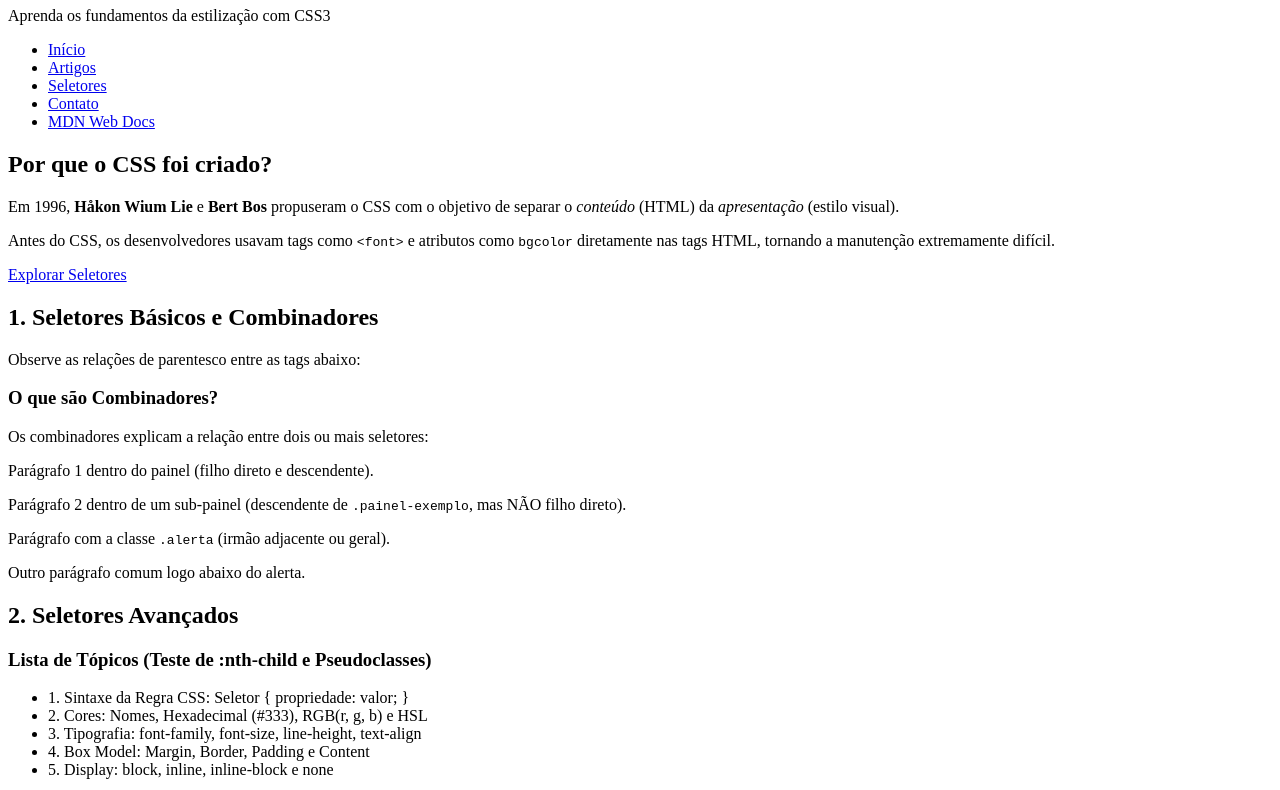
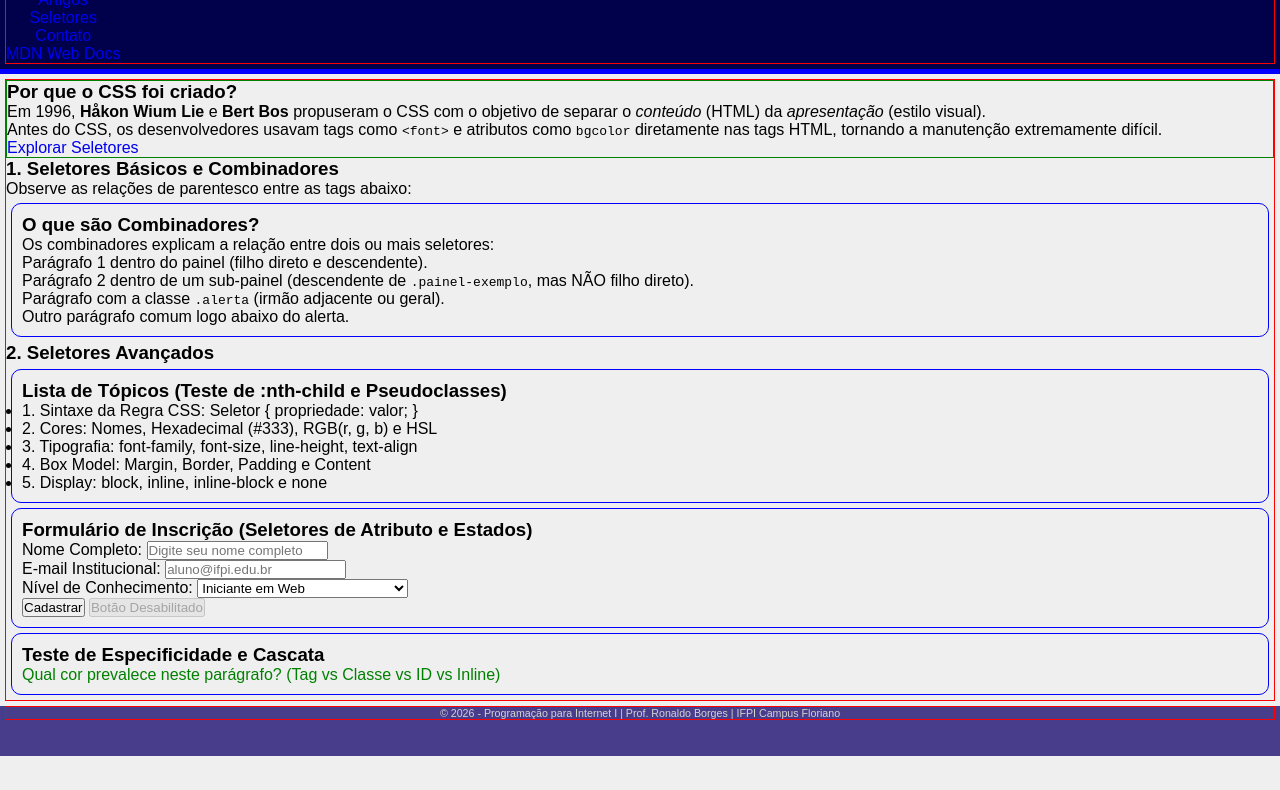
Before and after one commit to profRonaldoIFPI/ProgramacaoParaInternet1_2026.2, a plain HTML site: page Aula_1109_CSS/index.html in a window 1280 px wide. Shown: the part 73-863 px from the top of the page. After the commit the page ends 829 px from the top, so only its background shows below. Drawn offline with Linux system fonts and the light colour scheme.

Commit message:
Aula 11/09

```diff
--- /dev/null
+++ b/Aula_1109_CSS/gabarito/style.css
@@ -0,0 +1,425 @@
+/* ==========================================================================
+   GABARITO COMPLETO - AULA 5.1: CSS E SELETORES
+   Disciplina: Programação para Internet I
+   Professor: Ronaldo Borges (IFPI - Campus Floriano)
+   ========================================================================== */
+
+/* --------------------------------------------------------------------------
+   1. SELETOR UNIVERSAL E RESET BÁSICO (Box Model)
+   - O seletor universal (*) seleciona absolutamente TODOS os elementos.
+   - O 'box-sizing: border-box' garante que padding e border sejam somados
+     DENTRO da largura (width) e altura (height) definidas.
+   -------------------------------------------------------------------------- */
+* {
+    margin: 0;
+    padding: 0;
+    box-sizing: border-box;
+}
+
+/* --------------------------------------------------------------------------
+   2. SELETORES DE TIPO (TAGS) E TIPOGRAFIA GERAL
+   - Aplicam regras gerais às tags do HTML.
+   -------------------------------------------------------------------------- */
+body {
+    font-family: 'Inter', system-ui, -apple-system, BlinkMacSystemFont, 'Segoe UI', Roboto, sans-serif;
+    font-size: 16px;
+    line-height: 1.6;
+    color: #1e293b;            /* Cinza escuro elegante */
+    background-color: #f8fafc; /* Fundo suave off-white */
+}
+
+/* Agrupamento de seletores: aplica as mesmas propriedades para h1, h2 e h3 */
+h1, h2, h3 {
+    color: #0f172a;
+    font-weight: 700;
+    margin-bottom: 0.75rem;
+    line-height: 1.25;
+}
+
+h1 {
+    font-size: 2.25rem;
+}
+
+h2 {
+    font-size: 1.5rem;
+    border-bottom: 2px solid #e2e8f0;
+    padding-bottom: 0.5rem;
+    margin-top: 1rem;
+}
+
+h3 {
+    font-size: 1.2rem;
+    color: #1e40af; /* Azul para destacar subseções */
+}
+
+p {
+    margin-bottom: 1rem;
+}
+
+/* Estilo para trechos de código em linha */
+code {
+    font-family: 'Fira Code', monospace;
+    background-color: #e2e8f0;
+    color: #b91c1c;
+    padding: 2px 6px;
+    border-radius: 4px;
+    font-size: 0.9em;
+}
+
+/* --------------------------------------------------------------------------
+   3. SELETORES DE CLASSE (.nome-da-classe)
+   - Reutilizáveis em várias partes da interface.
+   -------------------------------------------------------------------------- */
+.container {
+    width: 90%;
+    max-width: 960px;
+    margin-left: auto;
+    margin-right: auto; /* Centraliza o bloco na tela */
+}
+
+.secao {
+    margin: 2rem 0;
+}
+
+.descricao-secao {
+    color: #64748b;
+    font-style: italic;
+    margin-bottom: 1.25rem;
+}
+
+/* Card com sombra suave, bordas arredondadas e padding */
+.card {
+    background-color: #ffffff;
+    border: 1px solid #e2e8f0;
+    border-radius: 10px;
+    padding: 1.5rem;
+    margin-bottom: 1.5rem;
+    box-shadow: 0 4px 6px -1px rgba(0, 0, 0, 0.05), 0 2px 4px -1px rgba(0, 0, 0, 0.03);
+}
+
+.destaque {
+    background: linear-gradient(135deg, #eff6ff 0%, #dbeafe 100%);
+    border: 1px solid #bfdbfe;
+    border-left: 6px solid #2563eb;
+    border-radius: 8px;
+    padding: 1.5rem;
+}
+
+.alerta {
+    background-color: #fef2f2;
+    border-left: 4px solid #ef4444;
+    color: #991b1b;
+    padding: 0.75rem 1rem;
+    border-radius: 0 6px 6px 0;
+    font-weight: 500;
+}
+
+/* Estilos de botões */
+.btn {
+    display: inline-block;
+    padding: 0.6rem 1.25rem;
+    font-size: 0.95rem;
+    font-weight: 600;
+    text-decoration: none;
+    border-radius: 6px;
+    border: none;
+    cursor: pointer;
+    transition: all 0.2s ease-in-out;
+}
+
+.btn-primario {
+    background-color: #2563eb;
+    color: #ffffff;
+}
+
+.btn-sucesso {
+    background-color: #16a34a;
+    color: #ffffff;
+}
+
+/* --------------------------------------------------------------------------
+   4. SELETORES DE ID (#nome-do-id)
+   - Exclusivos para um único elemento no documento.
+   -------------------------------------------------------------------------- */
+#cabecalho-principal {
+    background-color: #0f172a; /* Azul marinho escuro */
+    color: #f8fafc;
+    padding: 2.5rem 0 1.5rem 0;
+    text-align: center;
+    border-bottom: 4px solid #3b82f6;
+}
+
+#logo {
+    color: #38bdf8;
+    letter-spacing: -0.5px;
+    margin-bottom: 0.25rem;
+}
+
+#cabecalho-principal .subtitulo {
+    color: #94a3b8;
+    font-size: 1.05rem;
+    margin-bottom: 1.5rem;
+}
+
+#rodape-principal {
+    background-color: #0f172a;
+    color: #94a3b8;
+    text-align: center;
+    padding: 1.75rem 0;
+    margin-top: 3rem;
+    font-size: 0.9rem;
+    border-top: 1px solid #334155;
+}
+
+/* --------------------------------------------------------------------------
+   5. COMBINADORES E RELAÇÕES
+   - Descendente (espaço)
+   - Filho direto (>)
+   - Irmão adjacente (+)
+   - Irmão geral (~)
+   -------------------------------------------------------------------------- */
+
+/* A. Descendente (espaço): qualquer <a> que esteja dentro do menu de navegação */
+.menu-navegacao ul {
+    list-style: none;
+    display: flex;
+    justify-content: center;
+    gap: 1.25rem;
+    flex-wrap: wrap;
+}
+
+.menu-navegacao a {
+    color: #e2e8f0;
+    text-decoration: none;
+    font-weight: 500;
+    padding: 0.4rem 0.8rem;
+    border-radius: 4px;
+    transition: background-color 0.2s;
+}
+
+/* B. Filho direto (>): estiliza apenas <p> que são filhos imediatos de .painel-exemplo */
+.painel-exemplo {
+    background-color: #f1f5f9;
+    padding: 1rem;
+    border: 1px dashed #cbd5e1;
+    border-radius: 6px;
+    margin: 1rem 0;
+}
+
+.painel-exemplo > p {
+    color: #0369a1;
+    font-weight: 600;
+}
+
+.sub-painel {
+    background-color: #ffffff;
+    padding: 0.75rem;
+    margin-top: 0.5rem;
+    border-left: 3px solid #f59e0b;
+}
+
+/* C. Irmão Adjacente (+): afeta APENAS o primeiro <p> imediatamente após .alerta */
+.alerta + p {
+    color: #b45309;
+    font-weight: 600;
+    padding-left: 0.5rem;
+    border-left: 3px solid #f59e0b;
+    margin-top: 0.75rem;
+}
+
+/* D. Irmão Geral (~): afeta todos os <p> subsequentes após .alerta */
+.alerta ~ p {
+    font-style: italic;
+}
+
+/* --------------------------------------------------------------------------
+   6. SELETORES DE ATRIBUTOS
+   - [atributo], [atributo="valor"], [atributo^="valor"], [atributo$="valor"]
+   -------------------------------------------------------------------------- */
+
+/* Estilização para inputs de texto e e-mail */
+input[type="text"],
+input[type="email"],
+select {
+    width: 100%;
+    padding: 0.65rem 0.85rem;
+    border: 1px solid #cbd5e1;
+    border-radius: 6px;
+    font-size: 0.95rem;
+    font-family: inherit;
+    transition: border-color 0.2s, box-shadow 0.2s;
+}
+
+.campo {
+    margin-bottom: 1.25rem;
+}
+
+.campo label {
+    display: block;
+    margin-bottom: 0.4rem;
+    font-weight: 600;
+    color: #334155;
+}
+
+.campo-botoes {
+    display: flex;
+    gap: 0.75rem;
+    margin-top: 1.5rem;
+}
+
+/* Links que abrem em nova aba (target="_blank") */
+a[target="_blank"] {
+    color: #38bdf8;
+}
+
+/* Links cujo protocolo começa com https:// */
+a[href^="https://"] {
+    text-decoration: underline;
+}
+
+/* --------------------------------------------------------------------------
+   7. PSEUDOCLASSES (Estados e Seleções Estruturais)
+   -------------------------------------------------------------------------- */
+
+/* A. Estados de interação (:hover, :focus, :active, :disabled) */
+.menu-navegacao a:hover {
+    background-color: #1e293b;
+    color: #38bdf8;
+}
+
+.menu-navegacao a.ativo {
+    background-color: #2563eb;
+    color: #ffffff;
+}
+
+.btn-primario:hover {
+    background-color: #1d4ed8;
+    transform: translateY(-1px);
+}
+
+.btn-sucesso:hover {
+    background-color: #15803d;
+}
+
+/* Foco em campos de formulário */
+input:focus,
+select:focus {
+    outline: none;
+    border-color: #2563eb;
+    box-shadow: 0 0 0 3px rgba(37, 99, 235, 0.15);
+}
+
+/* Botão desabilitado */
+button:disabled,
+.btn-desabilitado {
+    background-color: #cbd5e1;
+    color: #64748b;
+    cursor: not-allowed;
+    opacity: 0.7;
+}
+
+/* B. Pseudoclasses estruturais (:first-child, :last-child, :nth-child) */
+.lista-topicos {
+    list-style: none;
+    border: 1px solid #e2e8f0;
+    border-radius: 8px;
+    overflow: hidden;
+}
+
+.lista-topicos li {
+    padding: 0.75rem 1rem;
+    border-bottom: 1px solid #f1f5f9;
+}
+
+/* Primeiro item da lista */
+.lista-topicos li:first-child {
+    font-weight: 600;
+    border-left: 4px solid #2563eb;
+}
+
+/* Último item da lista */
+.lista-topicos li:last-child {
+    border-bottom: none;
+}
+
+/* Linhas pares (efeito zebrado) */
+.lista-topicos li:nth-child(even) {
+    background-color: #f8fafc;
+}
+
+/* Linhas ímpares */
+.lista-topicos li:nth-child(odd) {
+    background-color: #ffffff;
+}
+
+/* --------------------------------------------------------------------------
+   8. PSEUDOELEMENTOS
+   - ::first-letter, ::before, ::after, ::placeholder
+   -------------------------------------------------------------------------- */
+
+/* Letra capitular no parágrafo de introdução */
+.introducao::first-letter {
+    font-size: 2.2rem;
+    font-weight: 700;
+    color: #2563eb;
+    float: left;
+    line-height: 1;
+    margin-right: 8px;
+}
+
+/* Adiciona um ícone visual ao final de links externos */
+.link-externo::after {
+    content: " ↗";
+    font-size: 0.85em;
+}
+
+/* Estilização do texto de dica (placeholder) */
+::placeholder {
+    color: #94a3b8;
+    font-style: italic;
+}
+
+/* --------------------------------------------------------------------------
+   9. ESPECIFICIDADE E CASCATA (Demonstração prática)
+   - Ordem de peso:
+     1. Tag (p) = 1
+     2. Classe (.texto-verde, .texto-azul) = 10 cada
+     3. ID (#texto-especifico) = 100  -> VENCE!
+     4. Inline style (style="...") = 1000
+   -------------------------------------------------------------------------- */
+
+/* Peso 1 (Tag) */
+p {
+    color: #334155;
+}
+
+/* Peso 10 (Classe) */
+.texto-azul {
+    color: #2563eb;
+}
+
+/* Peso 11 (Tag + Classe) */
+p.texto-verde {
+    color: #16a34a;
+}
+
+/* Peso 100 (ID) - Este seletor ganha dos anteriores e define a cor */
+#texto-especifico {
+    color: #dc2626; /* Vermelho escuro */
+    font-weight: 700;
+    padding: 0.5rem;
+    background-color: #fee2e2;
+    border-radius: 4px;
+}
+
+.explicacao-especificidade {
+    margin-top: 1rem;
+    background-color: #f1f5f9;
+    padding: 1rem;
+    border-radius: 6px;
+    font-size: 0.9rem;
+}
+
+.explicacao-especificidade ul {
+    margin-left: 1.5rem;
+}
--- a/Aula_1109_CSS/style.css
+++ b/Aula_1109_CSS/style.css
@@ -1,3 +1,4 @@
+
 /* ==========================================================================
    AULA 5.1: INTRODUÇÃO AO CSS E SELETORES
    Disciplina: Programação para Internet I - IFPI Campus Floriano
@@ -9,8 +10,11 @@
    - O seletor universal (*) atinge todos os elementos da página.
    - Usado frequentemente para zerar margens e configurar box-sizing.
    -------------------------------------------------------------------------- */
+
 * {
     /* Experimente: margin: 0; padding: 0; box-sizing: border-box; */
+    margin: 0;
+    padding: 0;
 }
 
 /* --------------------------------------------------------------------------
@@ -19,10 +23,13 @@
    -------------------------------------------------------------------------- */
 body {
     /* Experimente: font-family, line-height, color, background-color */
+    font-family: Arial;
+    background-color: rgba(224, 224, 224, 0.5);
 }
 
 h1, h2, h3 {
     /* Experimente agrupar seletores separados por vírgula */
+    font-size: 14pt;
 }
 
 p {
@@ -31,6 +38,7 @@
 
 a {
     /* Estilização de links */
+    text-decoration: none;
 }
 
 /* --------------------------------------------------------------------------
@@ -39,14 +47,21 @@
    -------------------------------------------------------------------------- */
 .container {
     /* Experimente: width: 90%; max-width: 1000px; margin: 0 auto; */
+    margin: 5px;
+    border: 1px solid red;
 }
 
 .card {
     /* Experimente: background-color, border, border-radius, padding, margin-bottom */
+    border: 1px solid blue;
+    border-radius: 10px;
+    margin: 5px;
+    padding: 10px;
 }
 
 .destaque {
     /* Estilo para elementos em destaque */
+    border: 1px solid green;
 }
 
 .alerta {
@@ -59,6 +74,10 @@
    -------------------------------------------------------------------------- */
 #cabecalho-principal {
     /* Experimente: background-color, color, padding, text-align */
+    background-color: rgb(0, 0, 75);
+    border-bottom: 5px solid blue;
+    color: aliceblue;
+    text-align: center;
 }
 
 #logo {
@@ -67,6 +86,12 @@
 
 #rodape-principal {
     /* Estilização do rodapé */
+    background-color: darkslateblue;
+    color: lightgray;
+    font-size: 8pt;
+    text-align: center;
+    height: 50px;
+    align-items: center;
 }
 
 /* --------------------------------------------------------------------------
@@ -78,6 +103,10 @@
    -------------------------------------------------------------------------- */
 
 /* Descendente: todos os <a> dentro de .menu-navegacao */
+
+.menu-navegacao {
+    display: flex;
+}
 .menu-navegacao a {
 
 }
```
Also changed, not shown: Aula_1109_CSS/conteúdo.md (added, +16 -0 lines), Aula_1109_CSS/gabarito/index.html (added, +151 -0 lines), Aula_1109_CSS/index.html (+2 -2 lines), 1 other file.
